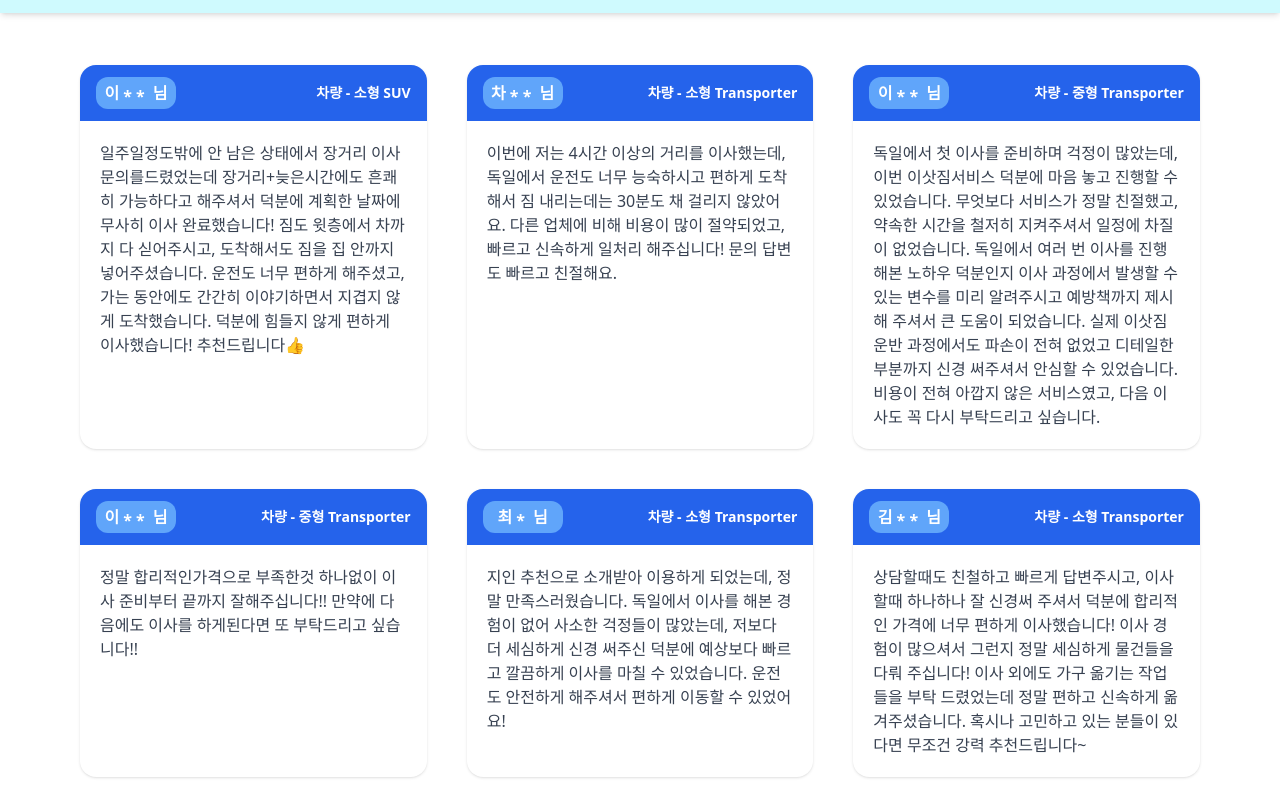
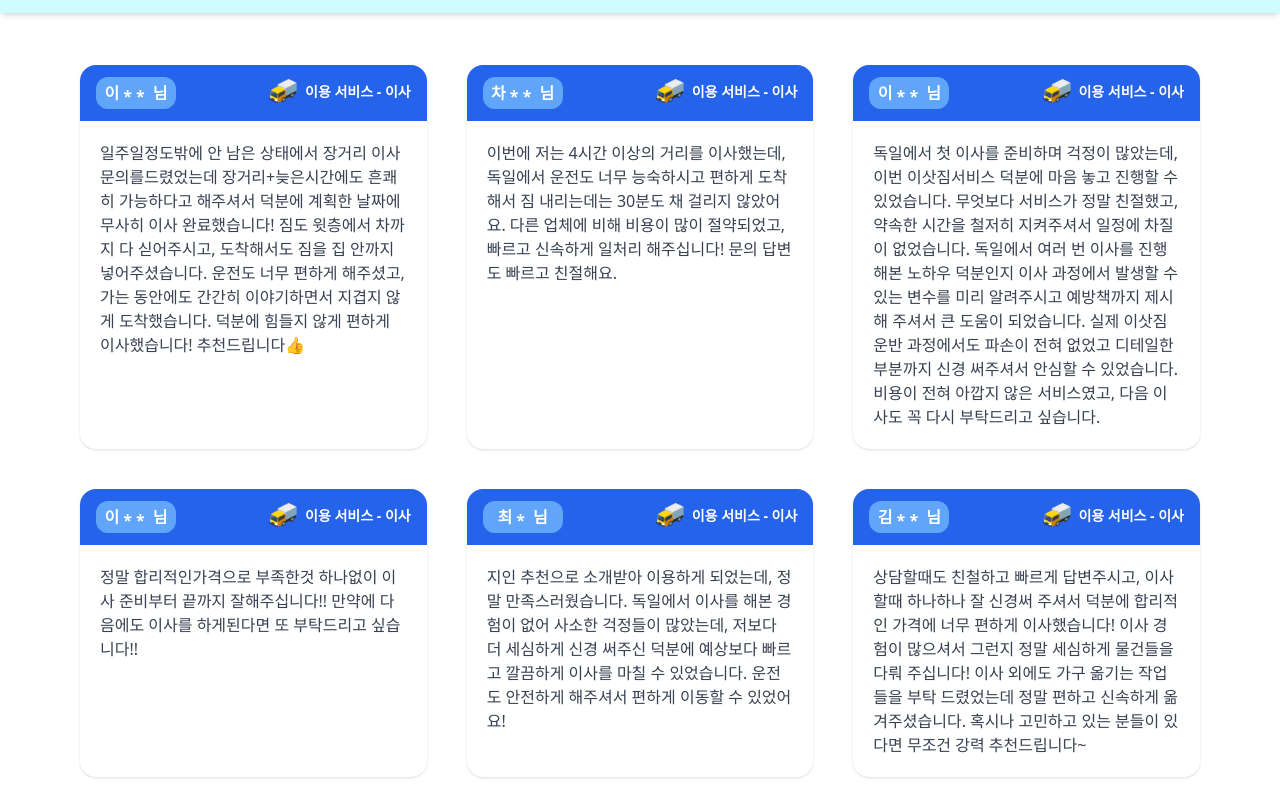
Before and after one commit to MyeonggyunPark/facebook_for-Deutsch, a website: page templates/rieviews.html in a window 1280 px wide. Shown: the part 79-888 px from the top of the page. Drawn offline with nearby package versions, Linux system fonts and the light colour scheme.

Commit message:
add icon for rieview

```diff
--- a/templates/rieviews.html
+++ b/templates/rieviews.html
@@ -60,7 +60,10 @@
         <div class="bg-blue-600 text-white font-bold px-4 py-3 flex justify-between items-center space-x-2">
           <div class="w-20 h-8 rounded-xl bg-blue-400 flex items-center justify-center font-semibold">이<span class="pt-1.5 ml-1 mr-2">* *</span>님</div>
           <div>
-            <p class="text-sm text-right">차량 - 소형 SUV</p>
+            <p class="text-sm text-right">
+              <img src="../static/img/box-truck.png" alt="이사 트럭 아이콘" class="inline-block pb-1 mr-1 size-7 sm:size-7 md:size-7">
+              이용 서비스 - 이사
+            </p>
           </div>
         </div>
         <div class="p-5 text-gray-700">
@@ -73,7 +76,10 @@
         <div class="bg-blue-600 text-white font-bold px-4 py-3 flex justify-between items-center space-x-2">
           <div class="w-20 h-8 rounded-xl bg-blue-400 flex items-center justify-center font-semibold">차<span class="pt-1.5 ml-1 mr-2">* *</span>님</div>
           <div>
-            <p class="text-sm text-right">차량 - 소형 Transporter</p>
+            <p class="text-sm text-right">
+              <img src="../static/img/box-truck.png" alt="이사 트럭 아이콘" class="inline-block pb-1 mr-1 size-7 sm:size-7 md:size-7">
+              이용 서비스 - 이사
+            </p>
           </div>
         </div>
         <div class="p-5 text-gray-700">
@@ -89,7 +95,10 @@
         <div class="bg-blue-600 text-white font-bold px-4 py-3 flex justify-between items-center space-x-2">
           <div class="w-20 h-8 rounded-xl bg-blue-400 flex items-center justify-center font-semibold">이<span class="pt-1.5 ml-1 mr-2">* *</span>님</div>
           <div>
-            <p class="text-sm text-right">차량 - 중형 Transporter</p>
+            <p class="text-sm text-right">
+              <img src="../static/img/box-truck.png" alt="이사 트럭 아이콘" class="inline-block pb-1 mr-1 size-7 sm:size-7 md:size-7">
+              이용 서비스 - 이사
+            </p>
           </div>
         </div>
         <div class="p-5 text-gray-700">
@@ -102,7 +111,10 @@
         <div class="bg-blue-600 text-white font-bold px-4 py-3 flex justify-between items-center space-x-2">
           <div class="w-20 h-8 rounded-xl bg-blue-400 flex items-center justify-center font-semibold">이<span class="pt-1.5 ml-1 mr-2">* *</span>님</div>
           <div>
-            <p class="text-sm text-right">차량 - 중형 Transporter</p>
+            <p class="text-sm text-right">
+              <img src="../static/img/box-truck.png" alt="이사 트럭 아이콘" class="inline-block pb-1 mr-1 size-7 sm:size-7 md:size-7">
+              이용 서비스 - 이사
+            </p>
           </div>
         </div>
         <div class="p-5 text-gray-700">
@@ -116,7 +128,10 @@
         <div class="bg-blue-600 text-white font-bold px-4 py-3 flex justify-between items-center space-x-2">
           <div class="w-20 h-8 rounded-xl bg-blue-400 flex items-center justify-center font-semibold">최<span class="pt-1.5 ml-1 mr-2">* </span>님</div>
           <div>
-            <p class="text-sm text-right">차량 - 소형 Transporter</p>
+            <p class="text-sm text-right">
+              <img src="../static/img/box-truck.png" alt="이사 트럭 아이콘" class="inline-block pb-1 mr-1 size-7 sm:size-7 md:size-7">
+              이용 서비스 - 이사
+            </p>
           </div>
         </div>
         <div class="p-5 text-gray-700">
@@ -129,7 +144,10 @@
         <div class="bg-blue-600 text-white font-bold px-4 py-3 flex justify-between items-center space-x-2">
           <div class="w-20 h-8 rounded-xl bg-blue-400 flex items-center justify-center font-semibold">김<span class="pt-1.5 ml-1 mr-2">* *</span>님</div>
           <div>
-            <p class="text-sm text-right">차량 - 소형 Transporter</p>
+            <p class="text-sm text-right">
+              <img src="../static/img/box-truck.png" alt="이사 트럭 아이콘" class="inline-block pb-1 mr-1 size-7 sm:size-7 md:size-7">
+              이용 서비스 - 이사
+            </p>
           </div>
         </div>
         <div class="p-5 text-gray-700">
```
